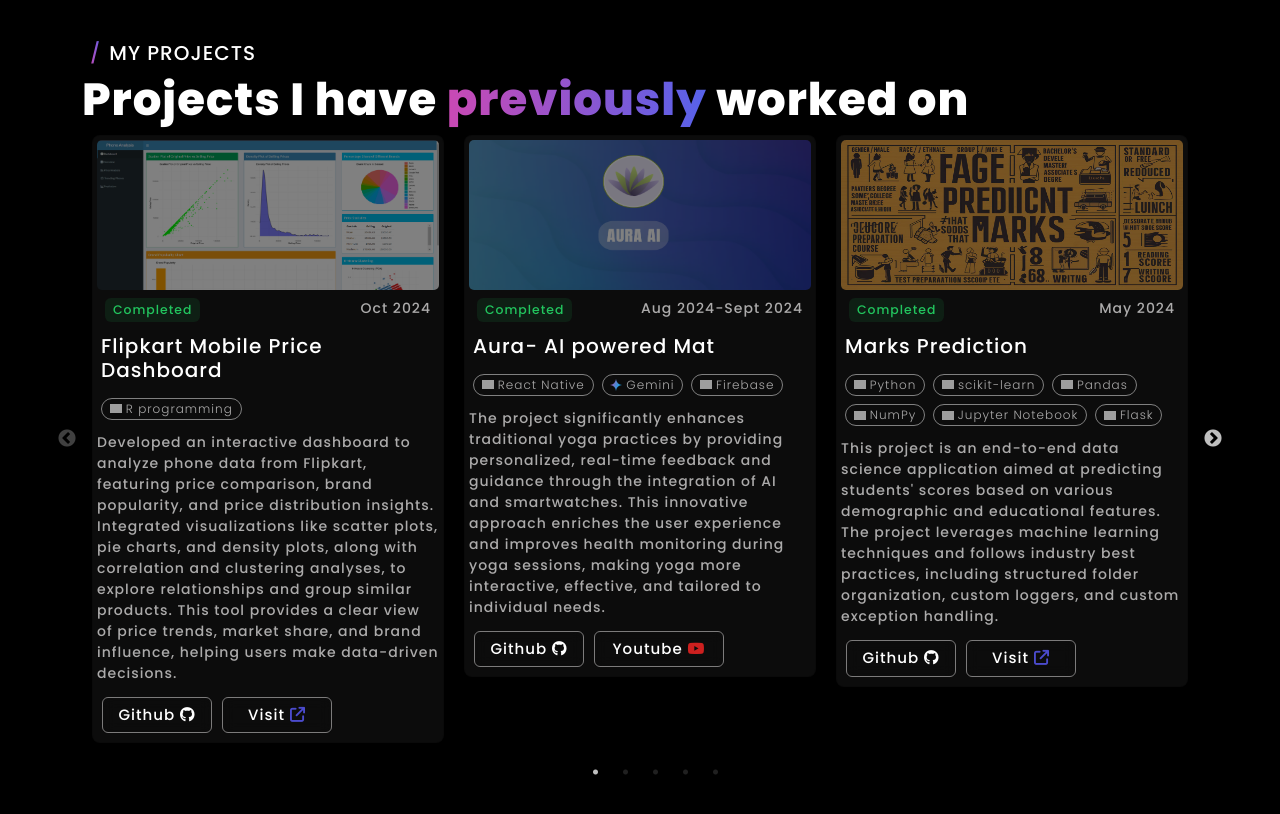
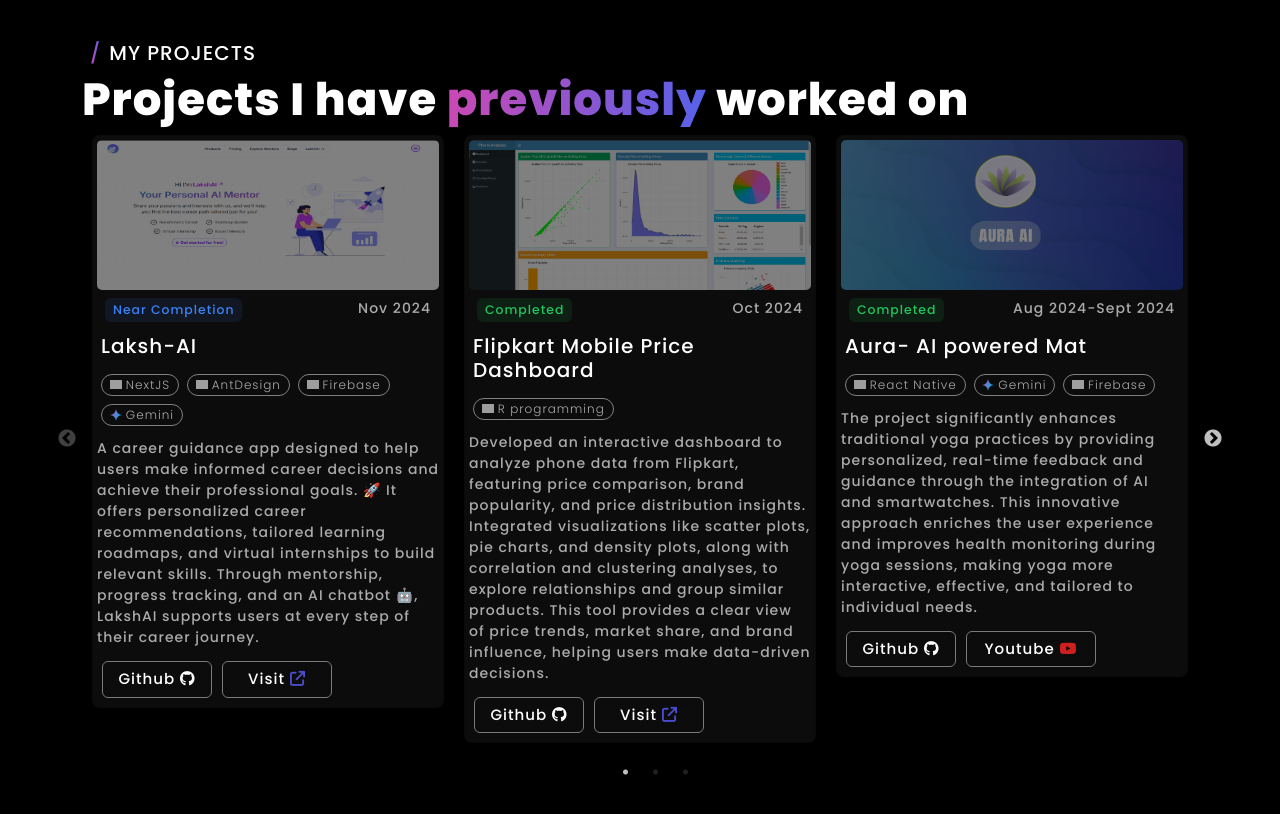
Before and after one commit to munirsiddiqui54/Portfolio, a React (Create React App) app: page / in a window 1280 px wide. Shown: the part 660-1474 px from the top of the page. Built offline with nearby package versions, Linux system fonts and the light colour scheme; grey boxes are pictures that could not be loaded; a web font is replaced by a local one.

Commit message:
laksh-ai added

```diff
--- a/src/Layouts/Projects/Projects.jsx
+++ b/src/Layouts/Projects/Projects.jsx
@@ -9,6 +9,7 @@
 import Slider from "react-slick";
 import marksPhoto from "./Photos/marks.jpeg";
 import dashboardImage from "./Photos/dashboard.png";
+import laksh from "./Photos/laksh.png";
 
 import "slick-carousel/slick/slick.css";
 import "slick-carousel/slick/slick-theme.css";
@@ -217,6 +218,35 @@
     github: "https://github.com/munirsiddiqui54/dashboard",
     visit: "https://munirsiddiqui.shinyapps.io/mobile/",
   };
+  const lakshAi = {
+    name: "Laksh-AI",
+    description:
+      " A career guidance app designed to help users make informed career decisions and achieve their professional goals. 🚀 It offers personalized career recommendations, tailored learning roadmaps, and virtual internships to build relevant skills. Through mentorship, progress tracking, and an AI chatbot 🤖, LakshAI supports users at every step of their career journey. ",
+    photo: laksh,
+    date: "Nov 2024",
+    status: "Near Completion",
+    stack: [
+      {
+        skill: "NextJS",
+        img: "https://cdn.jsdelivr.net/gh/devicons/devicon/icons/nextjs/nextjs-plain.svg",
+      },
+      {
+        skill: "AntDesign",
+        img: "https://cdn.jsdelivr.net/gh/devicons/devicon/icons/antdesign/antdesign-plain.svg",
+      },
+      {
+        skill: "Firebase",
+        img: "https://cdn.jsdelivr.net/gh/devicons/devicon/icons/firebase/firebase-original.svg",
+      },
+      {
+        skill: "Gemini",
+        img: gemicon,
+      },
+    ],
+    keyPoints: ["Admin Dashboard", "Payment Gateway"],
+    github: "https://github.com/munirsiddiqui54/laksh-ai",
+    visit: "https://laksh-ai.vercel.app/",
+  };
 
   let sliderRef = useRef(null);
   const play = () => {
@@ -229,9 +259,9 @@
   var settings = {
     dots: true,
     infinite: false,
-    speed: 500,
+    speed: 700,
     slidesToShow: 3,
-    slidesToScroll: 1,
+    slidesToScroll: 3,
     initialSlide: 0,
     autoplay: true,
     autoplaySpeed: 9000,
@@ -274,6 +304,7 @@
   };
 
   const list = [
+    lakshAi,
     dashboard,
     auraMat,
     studentsMarks,
```
Also changed, not shown: src/Layouts/Projects/Photos/laksh.png (added).
